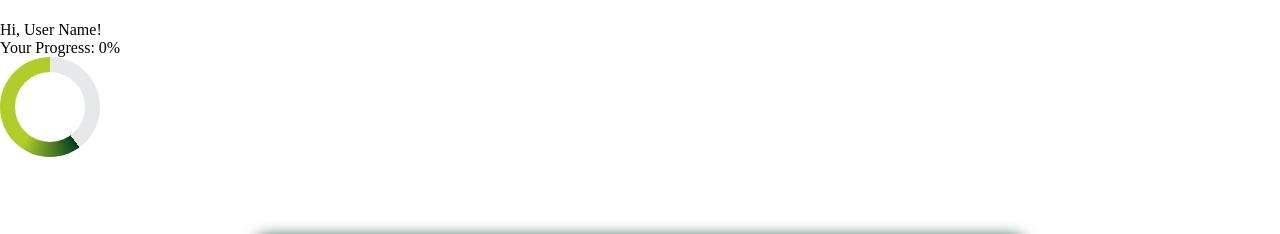
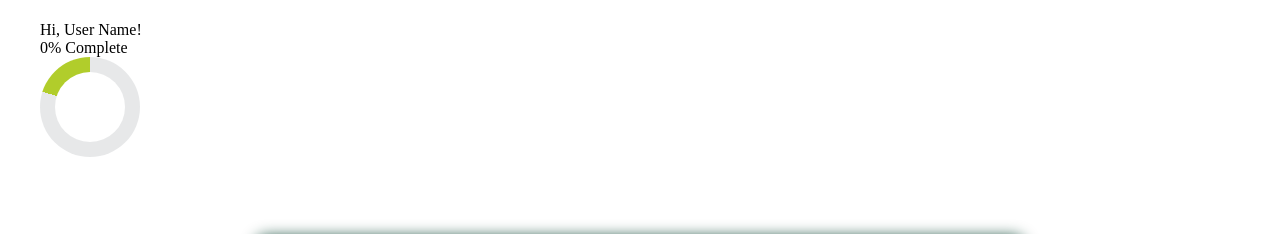
Before and after one commit to mads-byte/Catapult, a website: page public/dashboard/dashboard.html in a window 1280 px wide. Shown: the part 89-323 px from the top of the page. Drawn offline with Linux system fonts and the light colour scheme; a web font is replaced by a local one.

Commit message:
README.md complete

```diff
--- a/public/dashboard/dashboard.css
+++ b/public/dashboard/dashboard.css
@@ -70,11 +70,15 @@
     cursor: pointer;
 }
 
+#userData {
+    padding-left: 40px;
+}
+
 #circleChartOuter {
     width: 100px;
     height: 100px;
     border-radius: 50%;
-    background: conic-gradient(#e7e8e9 40%, #003D20 0%, #B1CD2B 60%);
+    background: conic-gradient(#e7e8e9 80%, #003D20 0%, #B1CD2B 20%);
 }
 
 #circleChartInner {
--- a/public/dashboard/dashboard.html
+++ b/public/dashboard/dashboard.html
@@ -20,7 +20,7 @@
     </header>
     <section id="userData">
         <div>Hi, <span id="nameOfUser">User Name</span>!</div>
-        <div>Your Progress: 0%</div>
+        <div><span id="percentageComplete">0</span>% Complete</div>
         <div id="circleChartOuter">
             <div id="circleChartInner"></div>
         </div>
```
Also changed, not shown: 1 other file.
